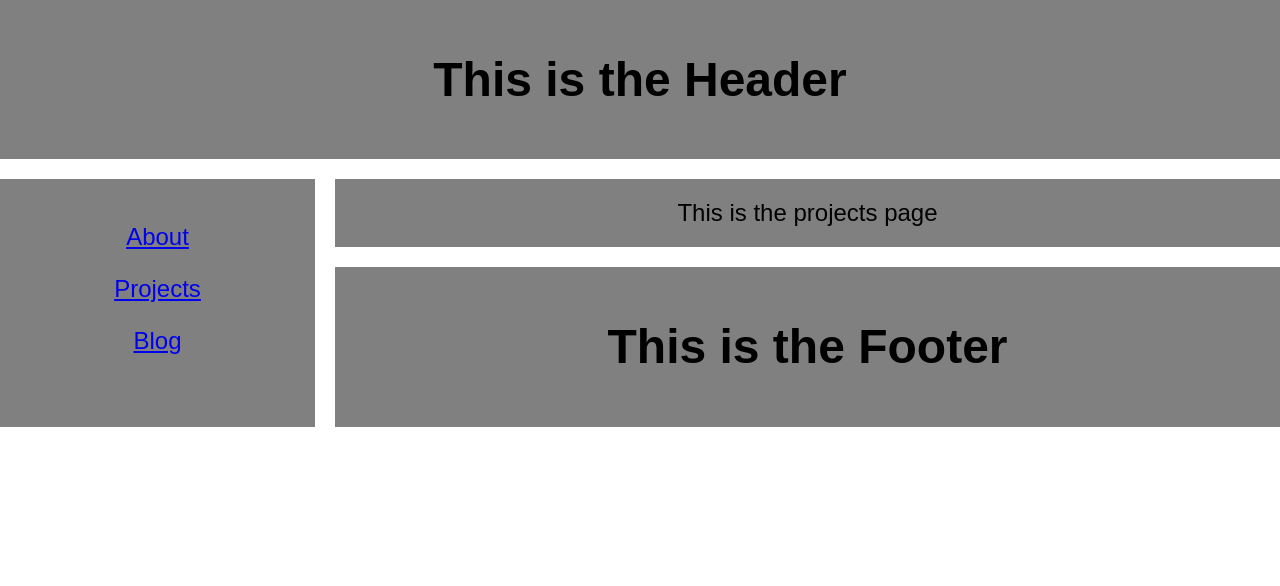
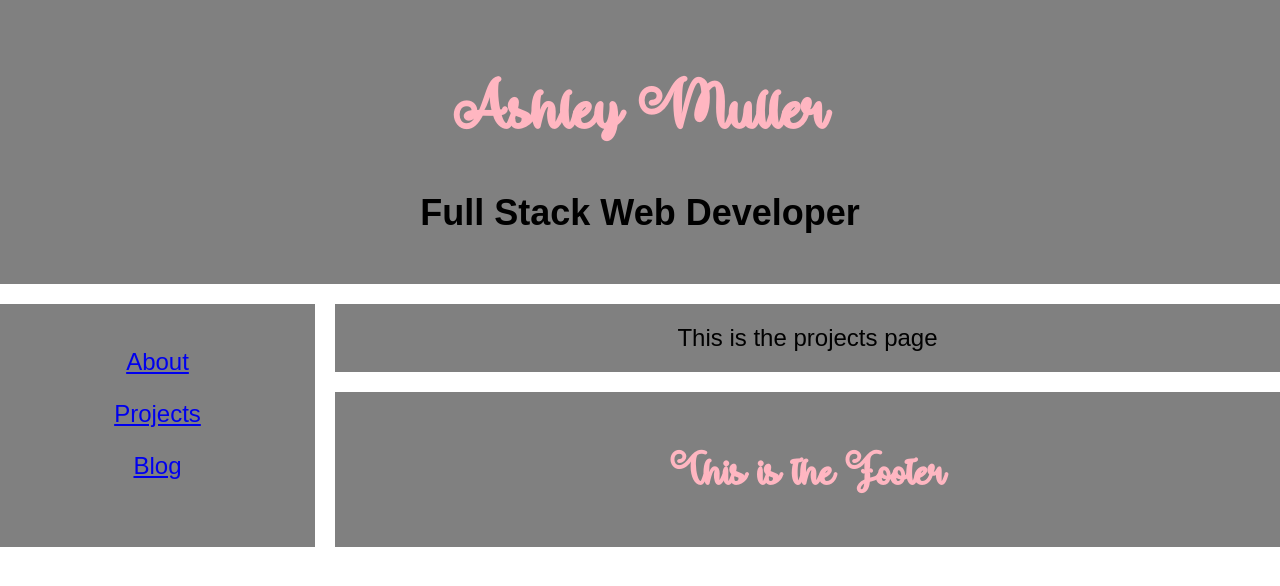
Before and after one commit to Saturn226/Portfolio, a React (Create React App) app: page /projects in a window 1280 px wide. Shown: the top 586 px of the page. Built offline with nearby package versions, Linux system fonts and the light colour scheme.

Commit message:
Added make magic happen font, styled h1 tags

```diff
--- a/src/App.css
+++ b/src/App.css
@@ -1,3 +1,17 @@
+@font-face {
+  font-family: "Make-Magic-Happen";
+  src: url("./fonts/magic/Make-Magic-Happen-OTF.otf"),
+       url("./fonts/magic/Make-Magic-Happen-TTF.ttf") format("ttf");
+  }
+
+
+
+
+h1{
+  font-family: 'Make-Magic-Happen', Arial, sans-serif;
+  color: lightpink;
+}
+
 .App {
   text-align: center;
 }
--- a/src/components/About.js
+++ b/src/components/About.js
@@ -4,7 +4,7 @@ import styled from 'styled-components'
 const About = () =>{
     return (
     <StyledAbout>
-           <h1>About Me</h1>
+           <h1>[About Me]</h1>
            <p>I am a Full Stack Web Developer</p>
     </StyledAbout>
     )
--- a/src/components/Header.js
+++ b/src/components/Header.js
@@ -5,7 +5,8 @@ import {Link} from 'react-router-dom'
 const Header = () =>{
     return (
     <StyledHeader>
-        <h1>This is the Header</h1>
+        <StyledH1>Ashley Muller</StyledH1>
+        <h2>Full Stack Web Developer</h2>
     </StyledHeader>
     )
 }
@@ -13,5 +14,8 @@ const Header = () =>{
 const StyledHeader = styled.div`
   grid-area: head;
 `
+const StyledH1 = styled.h1`
+    font-size: 72px
+`
 
 export default Header
```
Also changed, not shown: src/fonts/magic/Make-Magic-Happen-OTF.otf (added), src/fonts/magic/Make-Magic-Happen-TTF.ttf (added).
